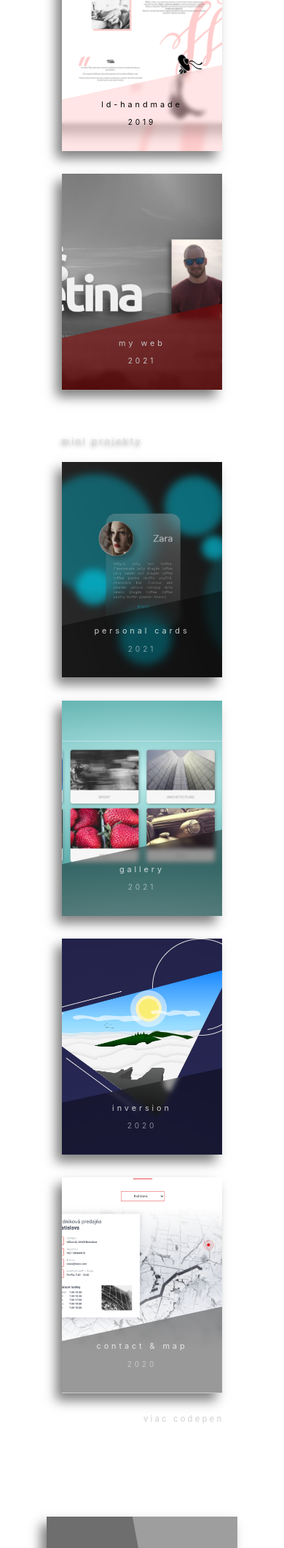
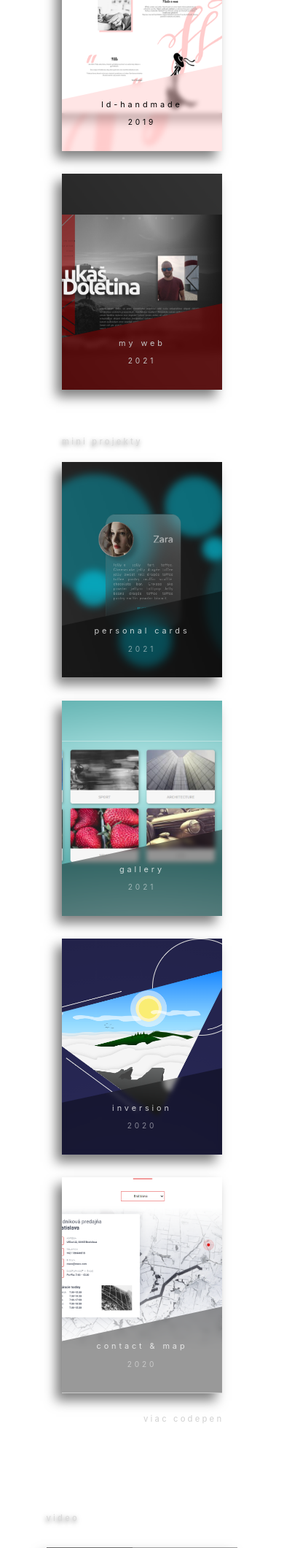
Before and after one commit to lukkas31/My-website-portfolio-2021, a PHP site: page / in a window 390 px wide. Shown: the part 1240-3361 px from the top of the page at 73% size. Run offline with PHP 8.4, Linux system fonts and the light colour scheme; some libraries are stand-ins or nearby versions; grey boxes are pictures that could not be loaded.

Commit message:
img + favicon

```diff
--- a/css/style.css
+++ b/css/style.css
@@ -422,6 +421,22 @@ article {
 .portfolio-lightbox .portfolio-lightbox_text .p-lightbox_text_btn:hover,
 .portfolio-lightbox .portfolio-lightbox_text .p-lightbox_text_btn:focus {
   cursor: pointer;
+}
+
+.video-mobile-title {
+  height: 5vh;
+  width: 100%;
+  padding: 0 5%;
+  display: none;
+}
+
+.video-mobile-title p {
+  font-size: .7em;
+  font-weight: 500;
+  letter-spacing: .2rem;
+  color: #dbdbdb;
+  padding-bottom: 1vh;
+  text-shadow: -1px 2px 6px rgba(0, 0, 0, 0.5);
 }
 
 .video-box {
@@ -1739,6 +1754,9 @@ svg {
   #vid .video-button_container a {
     color: rgba(196, 196, 196, 0.7);
   }
+  #vid .video-mobile-title {
+    display: table;
+  }
   #kont .content {
     max-width: 95%;
     margin-bottom: 10%;
--- a/index.html
+++ b/index.html
@@ -16,6 +16,10 @@
     <link rel="stylesheet" href="css/style.css">
     <link rel="preconnect" href="https://fonts.gstatic.com">
     <link rel="stylesheet" href="https://cdnjs.cloudflare.com/ajax/libs/font-awesome/5.15.2/css/all.min.css" integrity="sha512-HK5fgLBL+xu6dm/Ii3z4xhlSUyZgTT9tuc/hSrtw6uzJOvgRr2a9jyxxT1ely+B+xFAmJKVSTbpM/CuL7qxO8w==" crossorigin="anonymous" />
+    <link rel="apple-touch-icon" sizes="180x180" href="/apple-touch-icon.png">
+    <link rel="icon" type="image/png" sizes="32x32" href="/favicon-32x32.png">
+    <link rel="icon" type="image/png" sizes="16x16" href="/favicon-16x16.png">
+    <link rel="manifest" href="/site.webmanifest">
   </head>
   <body>
 
@@ -211,11 +215,8 @@
                Sweet roll pie powder cake macaroon jelly beans jelly beans danish tart. Liquorice icing marzipan carrot cake marshmallow apple pie.
                 I love marshmallow chocolate. Danish lollipop wafer bonbon soufflé sesame snaps</p>
           </footer>
-
         </div>
-
       </div>
-
 
       <div class="content-title-right kto-som_title-right title-visible">
         <div class="content-title-right_container">
@@ -226,7 +227,6 @@
     <!-- portfolio -->
     <section id="moje" class="panel work">
       <div id="moje-prace" class="content container">
-
 
         <div class="row align-content-center">
 
@@ -261,7 +261,7 @@
 
           <article id="moving-port" class="col-xl-3 col-lg-3 col-sm-6">
             <div class="portfolio-box my-web">
-              <img src="img/portfolio_cover/screencapture-lukas-site.png" data-url="img/portfolio_cover/screencapture-lukas-site.png" alt="Lukas web" class="portfolio-box_cover">
+              <img src="img/portfolio_cover/screen-lukas-site.png" data-url="img/portfolio_cover/screencapture-lukas-site.png" alt="Lukas web" class="portfolio-box_cover">
               <asside class="portfolio-box_asside">
                 <div class="portfolio-box_asside_inner">
                   <h3>my web</h3>
@@ -412,6 +412,10 @@
       <div id="video" class="content container">
         <div class="row align-content-center">
 
+        <section class="video-mobile-title col-xl-12 col-lg-12 col-sm-12">
+          <p>video</p>
+        </section>
+
           <article id="moving-vid" class="col-xl-4 col-lg-4 col-sm-6">
             <div class="video-box">
               <img src="img/video_cover/vysehrad.png" alt="" class="video-box_cover">
@@ -491,7 +495,7 @@
           </article>
 
           <footer id="moving-vid-footer" class="video-button_container col-xl-12 col-lg-12 col-sm-12">
-            <a href="https://www.youtube.com/user/lukkas311" class="video-button">viac videí</a>
+            <a target="_blank" href="https://www.youtube.com/user/lukkas311" class="video-button">viac videí</a>
           </footer>
         </div>
       </div>
@@ -515,7 +519,6 @@
     <!--contact-->
       <section id="kont" class="panel contact">
         <div id="kontakt" class="content container">
-
           <article>
             <ul class="contact-list">
               <li id="moving-part" class="contact-list_item">
@@ -528,7 +531,6 @@
                   </div>
                 </a>
               </li>
-
               <li id="moving-part" class="contact-list_item">
                 <a target="_blank" href="https://www.linkedin.com/in/lukas-doletina-4b89081a1/">
                   <div class="contact-list_item_title">
@@ -561,9 +563,7 @@
               </li>
             </ul>
           </article>
-
         </div>
-
 
         <div class="content-title-right kontakt_title-right">
           <div class="content-title-right_container">
@@ -571,7 +571,6 @@
           </div>
         </div>
       </section>
-
 
     <h4 class="copyright_text">© Copyright 2021 Lukáš Doletina</h4>
 
--- a/scss/_asside.scss
+++ b/scss/_asside.scss
@@ -1,7 +1,6 @@
 //asside-----------------------
 //-----------------------------
 //-----------------------------
-//@import 'variables';
 
 //asside block
 .asside-menu_fragment_1{
@@ -256,7 +255,8 @@ svg{
 			transition: .5s;
         }
 
-        &:hover:before{
+        &:hover::before,
+        &:focus::before{
 			transform: scalex(1);
 		}
     }
--- a/scss/_main-content.scss
+++ b/scss/_main-content.scss
@@ -3,7 +3,7 @@
 //-----------------------------
 @import 'variables';
 
-// box -------------------------------
+// box
 .panel {
     width: 100%;
     min-height: 100%;
@@ -124,7 +124,7 @@ article{
 }
 .portfolio-box{
     position: relative;
-    height: 25vh; //mobile change
+    height: 25vh;
     box-shadow: -8px 10px 15px rgba(0, 0, 0, .5);
     overflow: hidden;
     cursor: pointer;
@@ -143,11 +143,10 @@ article{
     width: 100%;
     height: 100%;
     object-fit: cover;
-    transform: scale(1.45);
+    transform: scale(1);
     transition: .5s;
     transition-timing-function: ease-in-out;
-    filter: brightness(80%);
-    filter: grayscale(60%);
+    filter: brightness(90%);
 }
 
 .portfolio-box_asside{
@@ -210,7 +209,7 @@ article{
     .portfolio-box_cover{
         filter: brightness(100%);
         transition: .7s;
-        transform: scale(1.1);
+        transform: scale(1.45);
     }
 
     h3{
@@ -267,7 +266,8 @@ article{
         transition: .2s;
     }
 
-    a:hover{
+    a:hover,
+    a:focus{
         color: rgba(196, 196, 196, .7);
     }
 }
@@ -412,6 +412,22 @@ article{
 //
 //
 
+.video-mobile-title{
+    height: 5vh;
+    width: 100%;
+    padding: 0 5%;
+    display: none;
+
+    p{
+        font-size: .7em;
+        font-weight: 500;
+        letter-spacing: .2rem;
+        color: rgb(219, 219, 219);
+        padding-bottom: 1vh;
+        text-shadow: -1px 2px 6px rgba(0, 0, 0, 0.5);
+    }
+}
+
 .video-box{
     position: relative;
     height: 20vh; //mobile change
@@ -492,7 +508,8 @@ article{
     transition: .5s;
     transition-timing-function: ease-out;
 }
-.video-box_play-button:hover{
+.video-box_play-button:hover,
+.video-box_play-button:focus{
     background-color: rgba($main-red, .7);
     transition: .2s;
 }
@@ -543,7 +560,8 @@ article{
         transition: .2s;
     }
 
-    a:hover{
+    a:hover,
+    a:focus{
         color: rgba(196, 196, 196, .7);
     }
 }
@@ -640,6 +658,7 @@ article{
 //
 //
 
+
 #kont article{
     width: 100%;
     height: 100%;
--- a/scss/_mobile.scss
+++ b/scss/_mobile.scss
@@ -29,11 +29,7 @@
         position: absolute;
     }
 
-    /*section{
-        position: relative;
-    }*/
-
-    //background and icons
+    //background and icons mobile
     .content-title-right{
         display: none;
     }
@@ -65,7 +61,7 @@
         display: none;
     }
 
-    //about content
+    //about content mobile
     .content{
         left: 0;
         max-width: 60%;
@@ -96,7 +92,7 @@
         }
     }
 
-    //portfolio content
+    //portfolio content mobile
     #moje{
         article{
             height: 35vh;
@@ -168,7 +164,7 @@
     }
 
 
-    //video content
+    //video content mobile
     #vid{
        article{
            margin-bottom: 8%;
@@ -216,8 +212,13 @@
         color: rgba(196, 196, 196, .7);
        }
 
+       .video-mobile-title{
+           display: table;
+       }
+
     }
 
+    //contact content mobile
     #kont{
         .content{
             max-width: 95%;
@@ -227,6 +228,11 @@
         .contact-list_item_title{
             width: 100%;
             text-align: center;
+
+            h3{
+                color: rgba($main-text, .8);
+                display: none;
+            }
         }
         .contact-list_item_icon{
             display: block;
@@ -235,13 +241,10 @@
             margin-bottom: 8vh;
 
             i{
-                font-size: 8vh;
+                font-size: 6vh;
                 color: rgba($main-text, .8);
             }
 
-            h3{
-                color: rgba($main-text, .8);
-            }
         }
     }
 }
--- a/scss/_variables.scss
+++ b/scss/_variables.scss
@@ -1,9 +1,8 @@
 //variables------------------------
 //---------------------------------
-$main_red:rgb(141, 0, 0,); //asside fragment opacity: .6
+$main_red:rgb(141, 0, 0,);
 $main_text: rgb(196, 196, 196);
 $main_icon: rgb(196, 196, 196);
 $left-title-dark: rgb(31, 31, 31);
 $main-dark: rgb(20, 20, 20);
-
 $lubkaWeb-color: rgb(255, 204, 204);
--- a/scss/style.scss
+++ b/scss/style.scss
@@ -117,7 +117,7 @@ html, body {
         background-position: center -240%;
     }
 }
-//social network --------------------------------------
+//social network
 .social-network_fixed-block{
     position: fixed;
     width: 100%;
@@ -141,7 +141,8 @@ html, body {
         transition: .2s;
     }
 
-    a:hover i{
+    a:hover i,
+    a:focus i{
         color: rgba(196, 196, 196, .9);
     }
 
@@ -210,7 +211,7 @@ html, body {
     font-size: .6rem;
 }
 
-//vertical right text---------------------------------------------
+//vertical right text
 .content-title-right{
     position: fixed;
     height: 100%;
```
Also changed, not shown: other parts of css/style.css (+20 -20 lines), js/script.js (+4 -19 lines), android-chrome-192x192.png (added), android-chrome-512x512.png (added), apple-touch-icon.png (added), favicon-16x16.png (added), favicon-32x32.png (added), favicon.ico (added), img/portfolio_cover/Lubka cover responzive.png, img/portfolio_cover/Lubka_cover.png, img/portfolio_cover/personal_card2.png, img/portfolio_cover/screen-lukas-site.png (added), site.webmanifest (added), 1 other file.
